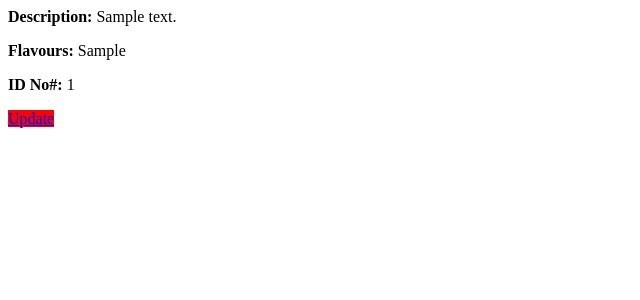
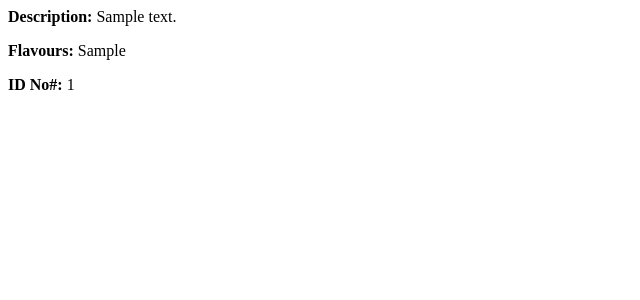
Before and after one commit to Robert-Siberry/E-Liquid_Tracker, a Flask app: page /my in a window 1280 px wide. Shown: the part 216-516 px from the top of the page, without its empty margins (0-640 px from the left). Run offline with Flask 2, Linux system fonts and the light colour scheme; a user stored in the database is signed in; tables that the repository leaves empty hold one stand-in row (values such as "Sample post"); parts of the project's set-up code (start-up, migrations or seed data) failed here and were passed over.

Commit message:
updated my page to work

```diff
--- a/templates/my.html
+++ b/templates/my.html
@@ -16,7 +16,6 @@
         <p><b>Description:</b> {{ eliquids.description }}</p>
         <p><b>Flavours: </b>{{ eliquids.flavours }}</p>
         <p><b>ID No#: </b> {{ eliquids.id }}</p>
-        <a style="background-color: red" href="{{ url_for('update') }}">Update</a>
     </div>
 {% endfor %}
 
```
